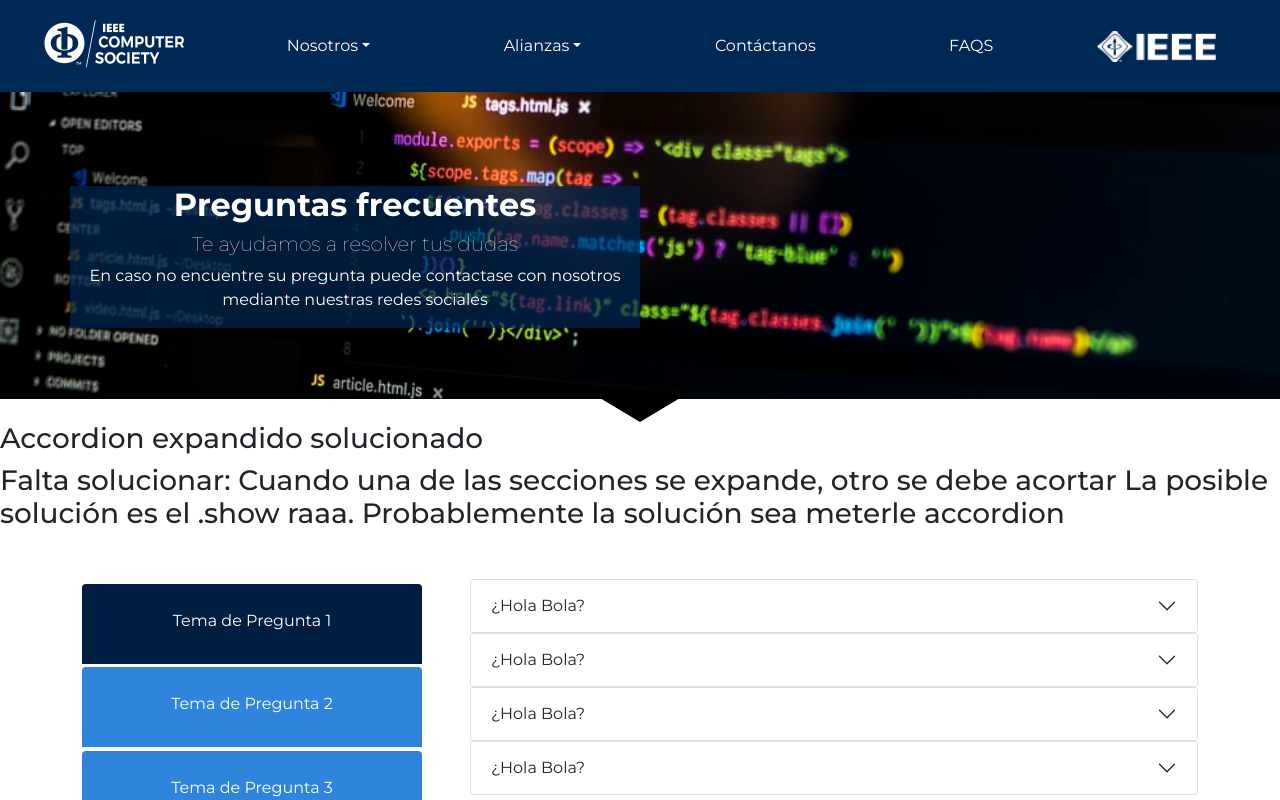
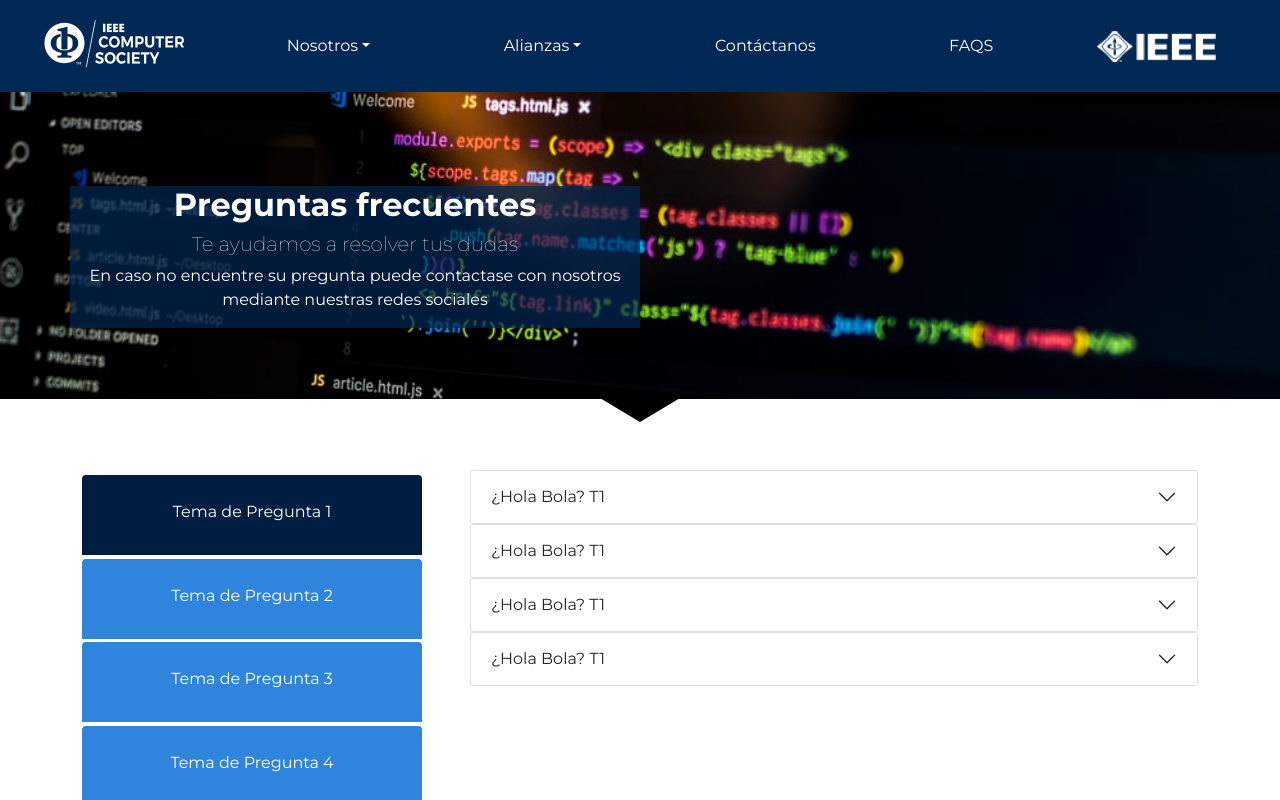
Before and after one commit to MaribelCoronacionHuamani/AppWebSkills, a React (Create React App) app: page /preguntas-frecuentes in a window 1280 px wide. Shown: the top 800 px of the page. Built offline with nearby package versions, Linux system fonts and the light colour scheme.

Commit message:
FAQS casi listo

```diff
--- a/src/components/faqsPage/FaqsPage.js
+++ b/src/components/faqsPage/FaqsPage.js
@@ -3,7 +3,7 @@ import { ContentModelBanner } from '../ui/ContentModelBanner';
 import img from '../contactPage/programming-banner.jpg';
 import { QuestionAccordion } from './QuestionAccordion';
 
-/*Aún falta agregarle funcionalidades con js y modificar algo de estilos*/
+/*Aún falta agregarle algo de estilos, quizá una sola funcionalidad: Que siempre haya un set de preguntas abierto*/
 export const FaqsPage = () => {
 
     const modifyColor = () => {
@@ -14,10 +14,8 @@ export const FaqsPage = () => {
                 $btnsSelect[i].classList.add("btn-select-color");
 
             }
-
             if ($btnsSelect[i].getAttribute("aria-expanded") === "false") {
                 $btnsSelect[i].classList.remove("btn-select-color");
-
 
             }
         }
@@ -35,12 +33,6 @@ export const FaqsPage = () => {
     return (
         <div>
             <ContentModelBanner title="Preguntas frecuentes" subtitle="Te ayudamos a resolver tus dudas" p="En caso no encuentre su pregunta puede contactase con nosotros mediante nuestras redes sociales" img={img} />
-
-            <h3>Accordion expandido solucionado</h3>
-            <h3>Falta solucionar: Cuando una de las secciones se expande, otro se debe acortar
-                La posible solución es el .show raaa.
-                Probablemente la solución sea meterle accordion
-            </h3>
 
             <div className="w-100" style={{minHeight:"85vh"}}>
                 <div className="container" style={{marginTop:"3rem", paddingBottom:"0.3rem"}}>
@@ -61,112 +53,112 @@ export const FaqsPage = () => {
                                 </li>
                             </ul>
                         </div>
-                        <div className="col-sm-8">
-                            <div className="collapse show collapse-questions-item" id="collapseExample1">
+                        <div className="col-sm-8" id="raaa">
+                            <div className="collapse show collapse-questions-item" id="collapseExample1" data-bs-parent="#raaa">
                                     <QuestionAccordion
-                                        question="¿Hola Bola?"
+                                        question="¿Hola Bola? T1"
                                         answer="lorem lorem lorem gaa el que no salta se kcha al kbro" idQuestion="question1"
                                         idAnswer="answer1"
                                         idParent="collapseExample1"
                                         />
                                     <QuestionAccordion
-                                        question="¿Hola Bola?"
+                                        question="¿Hola Bola? T1"
                                         answer="lorem lorem lorem gaa el que no salta se kcha al kbro" idQuestion="question2"
                                         idAnswer="answer2"
                                         idParent="collapseExample1"
                                     />
                                     <QuestionAccordion
-                                        question="¿Hola Bola?"
+                                        question="¿Hola Bola? T1"
                                         answer="lorem lorem lorem gaa el que no salta se kcha al kbro" idQuestion="question3"
                                         idAnswer="answer3"
                                         idParent="collapseExample1"
                                     />
                                     <QuestionAccordion
-                                        question="¿Hola Bola?"
+                                        question="¿Hola Bola? T1"
                                         answer="lorem lorem lorem gaa el que no salta se kcha al kbro" idQuestion="question4"
                                         idAnswer="answer4"
                                         idParent="collapseExample1"
                                     />
 
                             </div>
-                            <div className="collapse collapse-questions-item" id="collapseExample2">
+                            <div className="collapse collapse-questions-item" id="collapseExample2" data-bs-parent="#raaa">
 
                                     <QuestionAccordion
-                                        question="¿Hola Bola?"
+                                        question="¿Hola Bola? T2"
                                         answer="lorem lorem lorem gaa el que no salta se kcha al kbro" idQuestion="question5"
                                         idAnswer="answer5"
                                         idParent="collapseExample2"
                                     />
                                     <QuestionAccordion
-                                        question="¿Hola Bola?"
+                                        question="¿Hola Bola? T2"
                                         answer="lorem lorem lorem gaa el que no salta se kcha al kbro" idQuestion="question6"
                                         idAnswer="answer6"
                                         idParent="collapseExample2"
                                     />
                                     <QuestionAccordion
-                                        question="¿Hola Bola?"
+                                        question="¿Hola Bola? T2"
                                         answer="lorem lorem lorem gaa el que no salta se kcha al kbro" idQuestion="question7"
                                         idAnswer="answer7"
                                         idParent="collapseExample2"
                                     />
                                     <QuestionAccordion
-                                        question="¿Hola Bola?"
+                                        question="¿Hola Bola? T2"
                                         answer="lorem lorem lorem gaa el que no salta se kcha al kbro" idQuestion="question8"
                                         idAnswer="answer8"
                                         idParent="collapseExample2"
                                     />
 
                             </div>
-                            <div className="collapse collapse-questions-item" id="collapseExample3">
+                            <div className="collapse collapse-questions-item" id="collapseExample3" data-bs-parent="#raaa">
 
                                     <QuestionAccordion
-                                        question="¿Hola Bola?"
+                                        question="¿Hola Bola? T3"
                                         answer="lorem lorem lorem gaa el que no salta se kcha al kbro" idQuestion="question9"
                                         idAnswer="answer9"
                                         idParent="collapseExample3"
                                     />
                                     <QuestionAccordion
-                                        question="¿Hola Bola?"
+                                        question="¿Hola Bola? T3"
                                         answer="lorem lorem lorem gaa el que no salta se kcha al kbro" idQuestion="question10"
                                         idAnswer="answer10"
                                         idParent="collapseExample3"
                                     />
                                     <QuestionAccordion
-                                        question="¿Hola Bola?"
+                                        question="¿Hola Bola? T3"
                                         answer="lorem lorem lorem gaa el que no salta se kcha al kbro" idQuestion="question11"
                                         idAnswer="answer11"
                                         idParent="collapseExample3"
                                     />
                                     <QuestionAccordion
-                                        question="¿Hola Bola?"
+                                        question="¿Hola Bola? T3"
                                         answer="lorem lorem lorem gaa el que no salta se kcha al kbro" idQuestion="question12"
                                         idAnswer="answer12"
                                         idParent="collapseExample3"
                                     />
 
                             </div>
-                            <div className="collapse collapse-questions-item" id="collapseExample4">
+                            <div className="collapse collapse-questions-item" id="collapseExample4" data-bs-parent="#raaa">
 
                                     <QuestionAccordion
-                                        question="¿Hola Bola?"
+                                        question="¿Hola Bola? T4"
                                         answer="lorem lorem lorem gaa el que no salta se kcha al kbro" idQuestion="question1"
                                         idAnswer="answer1"
                                         idParent="collapseExample4"
                                     />
                                     <QuestionAccordion
-                                        question="¿Hola Bola?"
+                                        question="¿Hola Bola? T4"
                                         answer="lorem lorem lorem gaa el que no salta se kcha al kbro" idQuestion="question2"
                                         idAnswer="answer2"
                                         idParent="collapseExample4"
                                     />
                                     <QuestionAccordion
-                                        question="¿Hola Bola?"
+                                        question="¿Hola Bola? T4"
                                         answer="lorem lorem lorem gaa el que no salta se kcha al kbro" idQuestion="question3"
                                         idAnswer="answer3"
                                         idParent="collapseExample4"
                                     />
                                     <QuestionAccordion
-                                        question="¿Hola Bola?"
+                                        question="¿Hola Bola? T4"
                                         answer="lorem lorem lorem gaa el que no salta se kcha al kbro" idQuestion="question4"
                                         idAnswer="answer4"
                                         idParent="collapseExample4"
@@ -184,23 +176,3 @@ export const FaqsPage = () => {
 
     )
 }
-
-/*setInterval(() => {
-    console.log(document.querySelector(".btn-select").getAttribute("aria-expanded"));
-},1000)*/
-
-//console.log($btnsSelect.getAtributtes());
-
-
-
-
-
-
-
-/*
-setInterval(() => {
-    modifyColor();
-    console.log("Hola");
-}, 1000);
-
-*/
```
